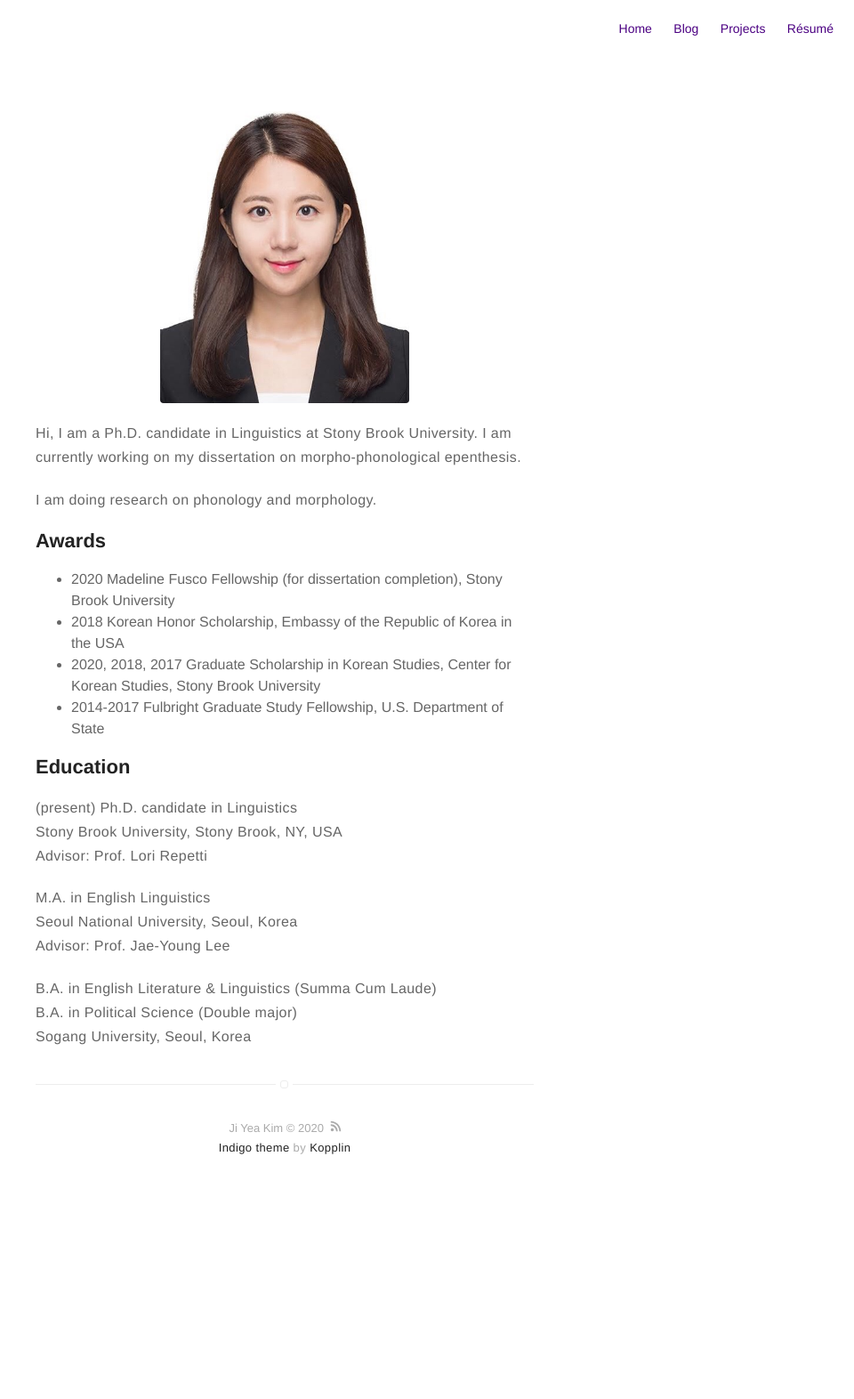
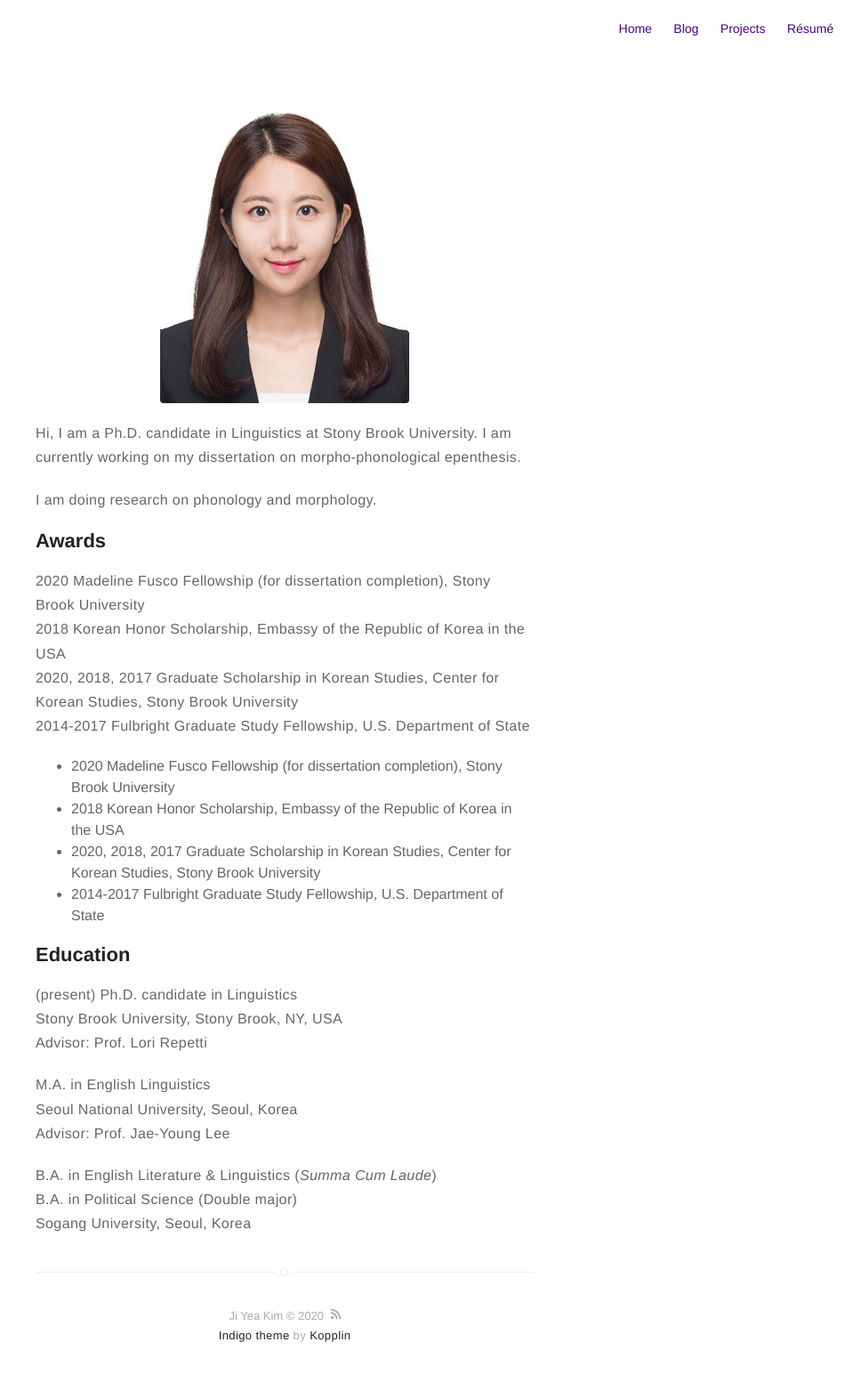
Before and after one commit to jiyeakim/jiyeakim.github.io, a Jekyll site: the page built from about.md, in a window 1280 px wide. Shown: the whole page at 89% size, without its empty margins (320-1280 px from the left). Built offline with Jekyll 4.4.1, drawn with Linux system fonts in a browser that asks for light colours; before the commit the page ends 1361 px from its top, so only the background shows below that.

Commit message:
about changed

```diff
--- a/about.md
+++ b/about.md
@@ -9,6 +9,11 @@ layout: page
 <p>I am doing research on phonology and morphology.</p>
 
 <h2>Awards</h2>
+
+<b>2020 Madeline Fusco Fellowship</b> (for dissertation completion), Stony Brook University<br>
+<b>2018 Korean Honor Scholarship</b>, Embassy of the Republic of Korea in the USA<br>
+<b>2020, 2018, 2017 Graduate Scholarship in Korean Studies</b>, Center for Korean Studies, Stony Brook University<br>
+<b>2014-2017 Fulbright Graduate Study Fellowship</b>, U.S. Department of State<br>
 
 <ul class="award-list">
 	<li><b>2020 Madeline Fusco Fellowship</b> (for dissertation completion), Stony Brook University</li>
@@ -27,6 +32,6 @@ Advisor: Prof. Lori Repetti<br>
 Seoul National University, Seoul, Korea<br>
 Advisor: Prof. Jae-Young Lee<br>
 
-<b>B.A. in English Literature & Linguistics</b> (Summa Cum Laude)<br>
+<b>B.A. in English Literature & Linguistics</b> (<i>Summa Cum Laude</i>)<br>
 <b>B.A. in Political Science</b> (Double major)<br>
 Sogang University, Seoul, Korea
```
